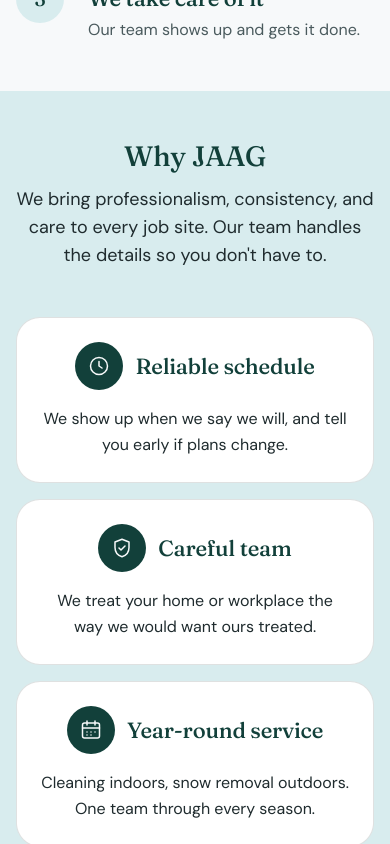
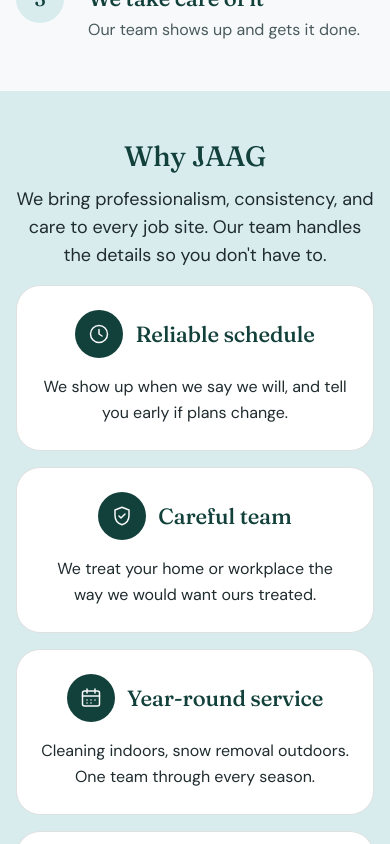
Before and after one commit to DigiBearCA/JAG-cleaning-web, a Next.js app: page / in a window 390 px wide. Shown: the part 2280-3124 px from the top of the page. Built offline with nearby package versions, Linux system fonts and the light colour scheme.

Commit message:
style: adjust grid layout for responsiveness in WhyJag and WhoWeServe sections

```diff
--- a/src/components/sections/WhoWeServe.tsx
+++ b/src/components/sections/WhoWeServe.tsx
@@ -35,7 +35,7 @@
         align="center"
         tone={tone}
       />
-      <ul className="mt-10 grid gap-4 lg:grid-cols-3">
+      <ul className="mt-10 grid gap-4 sm:grid-cols-3">
         {cards.map((card) => (
           <Card
             key={card.href}
--- a/src/components/sections/WhyJag.tsx
+++ b/src/components/sections/WhyJag.tsx
@@ -8,8 +8,8 @@
 export function WhyJag() {
   return (
     <Section tone="alt" id="why-jag" labelledBy="why-jag-title">
-      <div className="grid grid-cols-1 lg:grid-cols-[70fr_30fr] gap-12 lg:gap-16 items-center">
-        <ul className="order-last lg:order-first grid gap-4 sm:grid-cols-2">
+      <div className="grid grid-cols-1 md:grid-cols-[70fr_30fr] gap-4 md:gap-6 items-center">
+        <ul className="order-last md:order-first grid gap-4 sm:grid-cols-2">
           {WHY_JAAG.cards.map((card) => (
             <Card as="li" key={card.title} className="flex flex-col items-center text-center gap-4">
               <div className="flex flex-row items-center justify-center gap-3">
```
